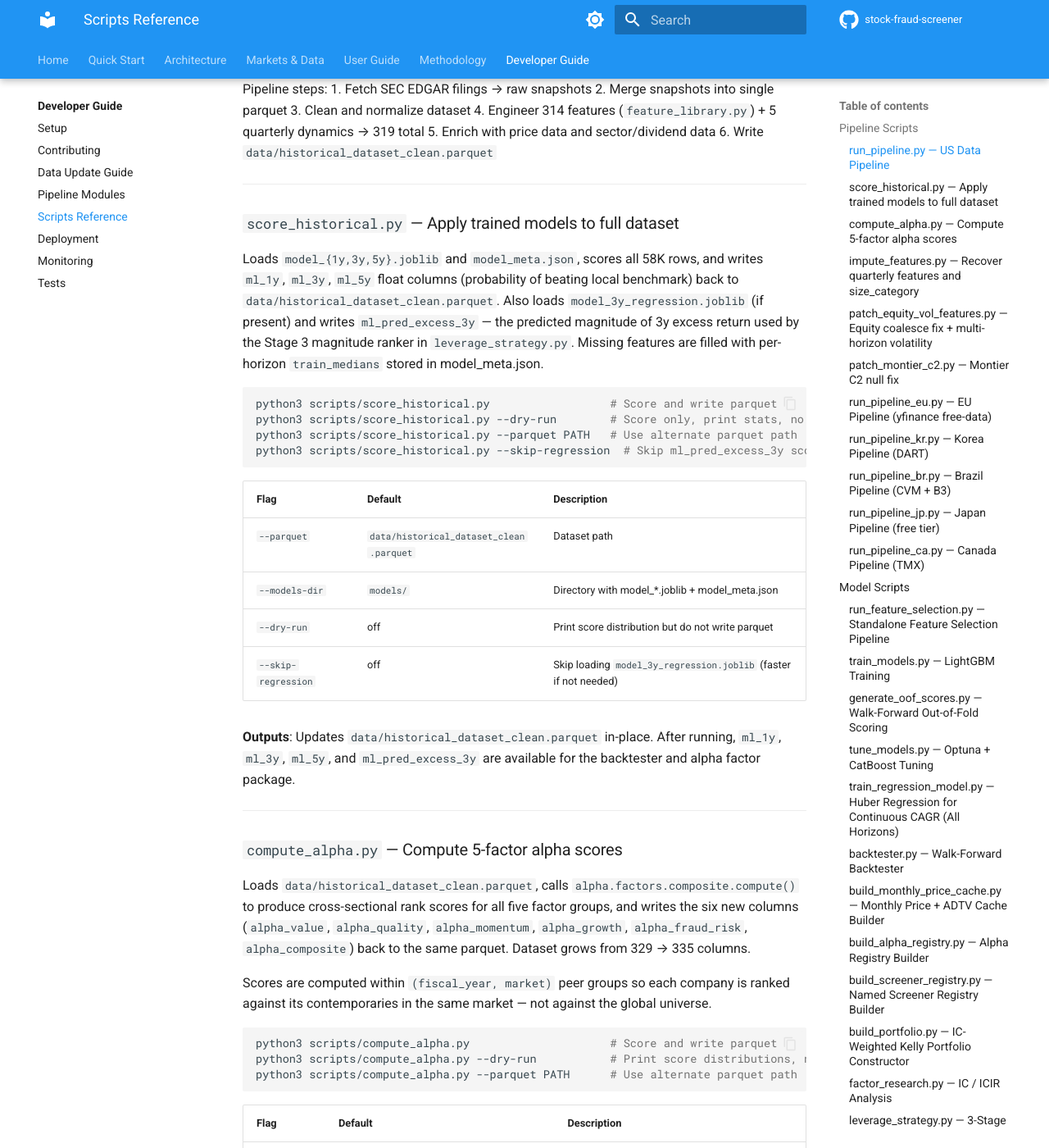
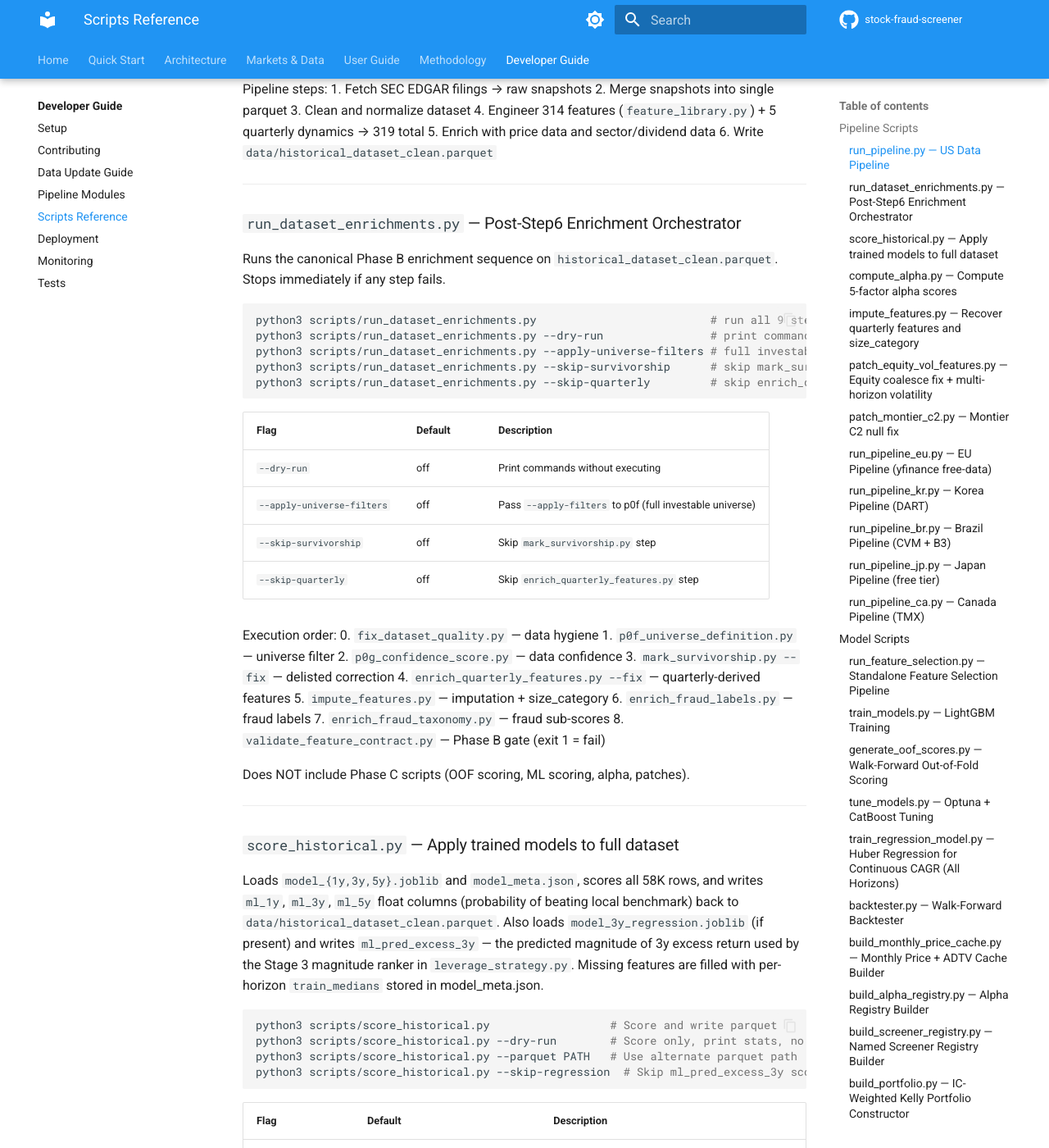
Before and after one commit to sherlock718/stock-fraud-screener, an MkDocs documentation site: the page built from docs/developer/scripts.md, in a window 1280 px wide and 1400 px high, scrolled down 701 px. Shown: the whole window at 82% size. Built offline with MkDocs 1.6.1 and Material for MkDocs 9.7.7, drawn with Linux system fonts in a browser that asks for light colours; comment, search, counter and statistics services are not loaded.

Commit message:
feat(pipeline): add post-Step6 enrichment orchestrator + fix KR ghost ref
- Create scripts/run_dataset_enrichments.py: canonical Phase B enrichment
  order (9 steps), stops on failure, supports --dry-run and skip flags
- Fix KR-GHOST-STEP3-001: run_pipeline_kr.py referenced non-existent
  step3_enrich_prices_kr.py, now points to shared step3_enrich_prices.py
- Partially mitigates MUTATION-ORDER-001 (enforced order for local runs)
- CI unchanged (Option B: comment block references local orchestrator)

scripts/run_dataset_enrichments.py
scripts/run_pipeline_kr.py

Co-Authored-By: Claude Opus 4.6 (1M context) <noreply@anthropic.com>

````diff
--- a/docs/developer/scripts.md
+++ b/docs/developer/scripts.md
@@ -30,6 +30,41 @@ Pipeline steps:
 4. Engineer 314 features (`feature_library.py`) + 5 quarterly dynamics → 319 total
 5. Enrich with price data and sector/dividend data
 6. Write `data/historical_dataset_clean.parquet`
+
+---
+
+### `run_dataset_enrichments.py` — Post-Step6 Enrichment Orchestrator
+
+Runs the canonical Phase B enrichment sequence on `historical_dataset_clean.parquet`.
+Stops immediately if any step fails.
+
+```bash
+python3 scripts/run_dataset_enrichments.py                          # run all 9 steps
+python3 scripts/run_dataset_enrichments.py --dry-run                # print commands only
+python3 scripts/run_dataset_enrichments.py --apply-universe-filters # full investable universe
+python3 scripts/run_dataset_enrichments.py --skip-survivorship      # skip mark_survivorship
+python3 scripts/run_dataset_enrichments.py --skip-quarterly         # skip enrich_quarterly
+```
+
+| Flag | Default | Description |
+|---|---|---|
+| `--dry-run` | off | Print commands without executing |
+| `--apply-universe-filters` | off | Pass `--apply-filters` to p0f (full investable universe) |
+| `--skip-survivorship` | off | Skip `mark_survivorship.py` step |
+| `--skip-quarterly` | off | Skip `enrich_quarterly_features.py` step |
+
+Execution order:
+0. `fix_dataset_quality.py` — data hygiene
+1. `p0f_universe_definition.py` — universe filter
+2. `p0g_confidence_score.py` — data confidence
+3. `mark_survivorship.py --fix` — delisted correction
+4. `enrich_quarterly_features.py --fix` — quarterly-derived features
+5. `impute_features.py` — imputation + size_category
+6. `enrich_fraud_labels.py` — fraud labels
+7. `enrich_fraud_taxonomy.py` — fraud sub-scores
+8. `validate_feature_contract.py` — Phase B gate (exit 1 = fail)
+
+Does NOT include Phase C scripts (OOF scoring, ML scoring, alpha, patches).
 
 ---
 
````
Also changed, not shown: AI_EDIT_LOG.md (+48 -0 lines), CHANGELOG.md (+13 -0 lines), KNOWN_ISSUES.md (+12 -5 lines), PARQUET_ATLAS.md (+8 -7 lines), PIPELINE_ATLAS.md (+15 -0 lines), 3 other files.
